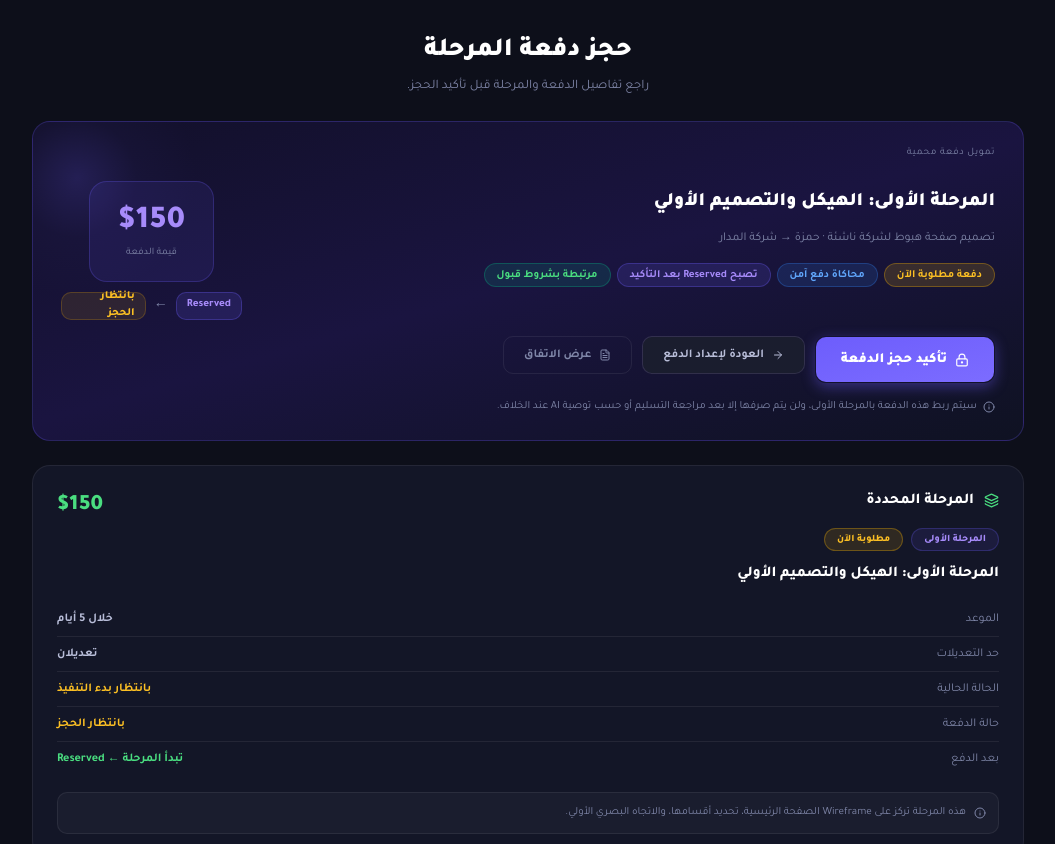
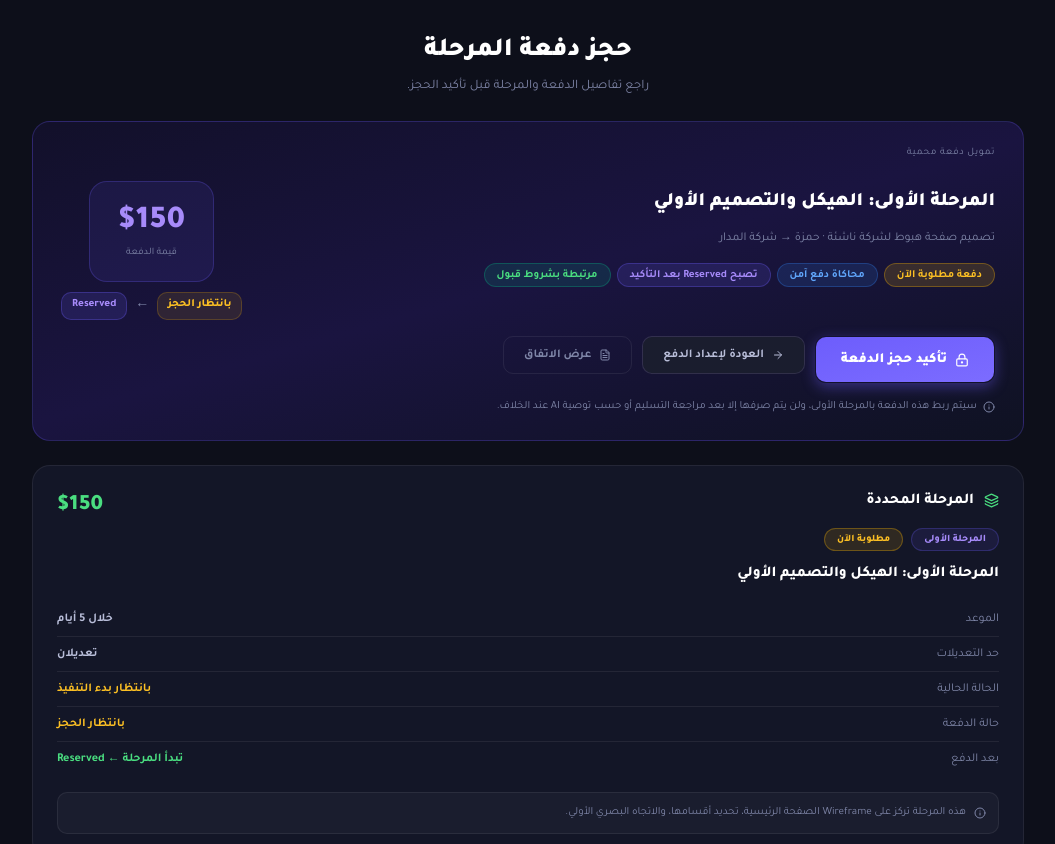
Before and after one commit to WasmSoft/dhaman_dashboard, a Next.js app: page /portal/fund-milestone in a window 1280 px wide. Shown: the top 844 px of the page, without its empty margins (112-1167 px from the left). Built offline with nearby package versions, Linux system fonts and the light colour scheme.

Commit message:
fix-hero-section-alignement

```diff
--- a/src/components/client-portal/FundMilestoneSection.tsx
+++ b/src/components/client-portal/FundMilestoneSection.tsx
@@ -45,10 +45,7 @@ export function FundMilestoneSection() {
         </div>
 
         <div className="relative mt-6 overflow-hidden rounded-[18px] border border-[#6d5dfc]/25 bg-[linear-gradient(164deg,#12102a_0%,#1a1440_50%,#0f1222_100%)] px-5 py-6 sm:px-7 lg:min-h-[290px]">
-          <div
-            className="pointer-events-none absolute -top-16 end-[-76px] size-60 rounded-full bg-[radial-gradient(circle,rgba(109,93,252,0.18)_0%,rgba(55,47,126,0.09)_35%,rgba(0,0,0,0)_70%)]"
-            aria-hidden="true"
-          />
+
           <p className="relative z-10 text-start text-[10px] uppercase leading-[15px] tracking-[0.6px] text-[#7f86a8]">
             {fundMilestone.eyebrow}
           </p>
@@ -119,13 +116,15 @@ export function FundMilestoneSection() {
               </article>
 
               <div className="flex h-[28.1px] w-full items-center justify-center gap-2">
+                <span className="inline-flex h-full min-w-0 flex-1 items-center justify-center rounded-lg border border-amber-400/20 bg-amber-400/10 px-2.5 text-[11px] font-extrabold text-[#fbbf24] text-nowrap">
+                  {fundMilestone.milestone.currentStatus}
+                </span>
+
+                <span className="text-sm leading-[21px] text-[#7f86a8]">←</span>
                 <span className="inline-flex h-full items-center rounded-lg border border-[#6d5dfc]/30 bg-[#6d5dfc]/15 px-2.5 text-[11px] font-extrabold text-[#a78bfa]">
                   {fundMilestone.milestone.nextStatus}
                 </span>
-                <span className="text-sm leading-[21px] text-[#7f86a8]">←</span>
-                <span className="inline-flex h-full min-w-0 flex-1 items-center justify-center rounded-lg border border-amber-400/20 bg-amber-400/10 px-2.5 text-[11px] font-extrabold text-[#fbbf24]">
-                  {fundMilestone.milestone.currentStatus}
-                </span>
+
               </div>
             </div>
           </div>
```
